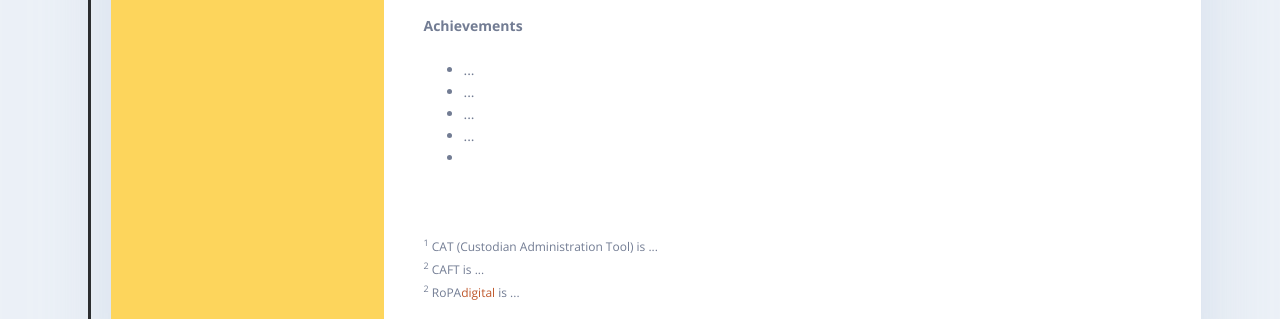
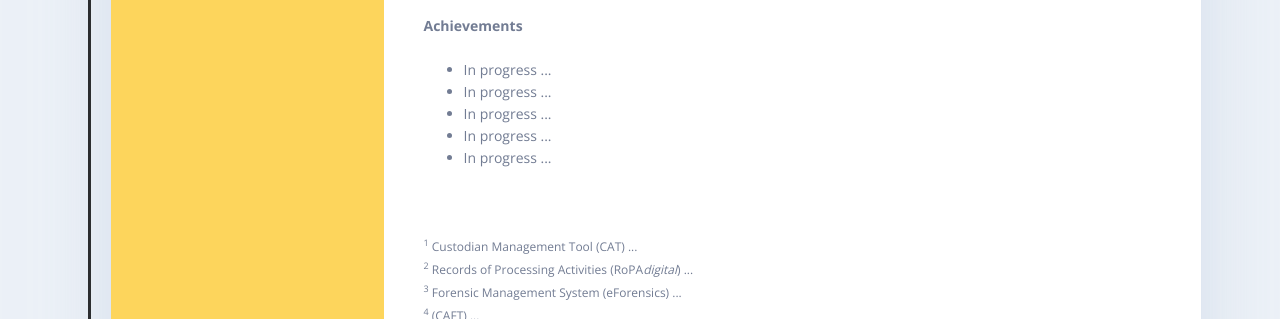
Before and after one commit to mischasln/resume, a plain HTML site: page index.html in a window 1280 px wide. Shown: the part 2270-2589 px from the top of the page. Drawn offline with nearby package versions, Linux system fonts and the light colour scheme; a script that the page names is missing.

Commit message:
ADD abbreviations

```diff
--- a/index.html
+++ b/index.html
@@ -226,19 +226,20 @@
                                                     <p class="custom-text-color-2">
                                                         <b>Achievements</b>
                                                         <ul class="custom-text-color-2">
-                                                            <li>...</li>
-                                                            <li>...</li>
-                                                            <li>...</li>
-                                                            <li>...</li>
-                                                            <li></li>
+                                                            <li>In progress ...</li>
+                                                            <li>In progress ...</li>
+                                                            <li>In progress ...</li>
+                                                            <li>In progress ...</li>
+                                                            <li>In progress ...</li>
                                                             <br></br>
                                                         </ul>
                                                     </p>
 
                                                     <div style="color:#727c93;font-size:12px;">
-                                                        <sup>1</sup> CAT (Custodian Administration Tool) is ... <br>
-                                                        <sup>2</sup> CAFT is ...<br>
-                                                        <sup>2</sup> RoPA<em>digital</em> is ...<br>
+                                                        <sup>1</sup> Custodian Management Tool (CAT) ... <br>
+                                                        <sup>2</sup> Records of Processing Activities (RoPA<i>digital</i>) ...<br>
+                                                        <sup>3</sup> Forensic Management System (eForensics) ...<br>
+                                                        <sup>4</sup> (CAFT) ...<br>
                                                     </div>
 
                                                 </p>
```
